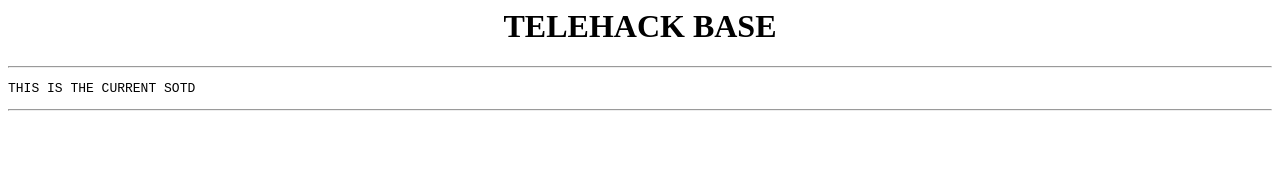
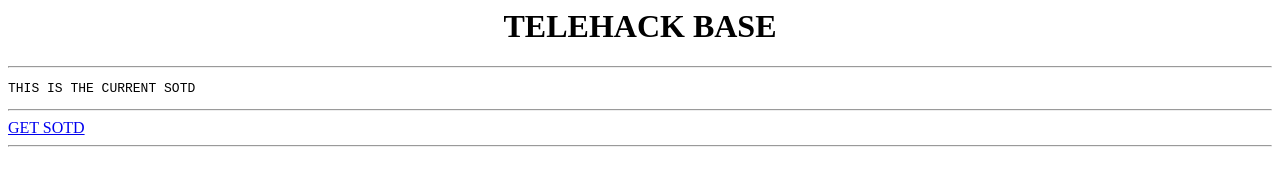
Before and after one commit to Am00Vahid/arson.github.io, a plain HTML site: page index.html in a window 1280 px wide. Drawn offline with Linux system fonts and the light colour scheme.

Commit message:
Update index.html

```diff
--- a/index.html
+++ b/index.html
@@ -1,7 +1,11 @@
-<html><body>
+<html>
+  <body>
+    <link href="t.css" rel="stylesheet">
   <h1 align="center">TELEHACK BASE</h1>
   <hr>
   <pre>THIS IS THE CURRENT SOTD</pre>
   <hr>
+  <a href="t.css">GET SOTD</a>
+  <hr>
 </body>
 </html>
```
